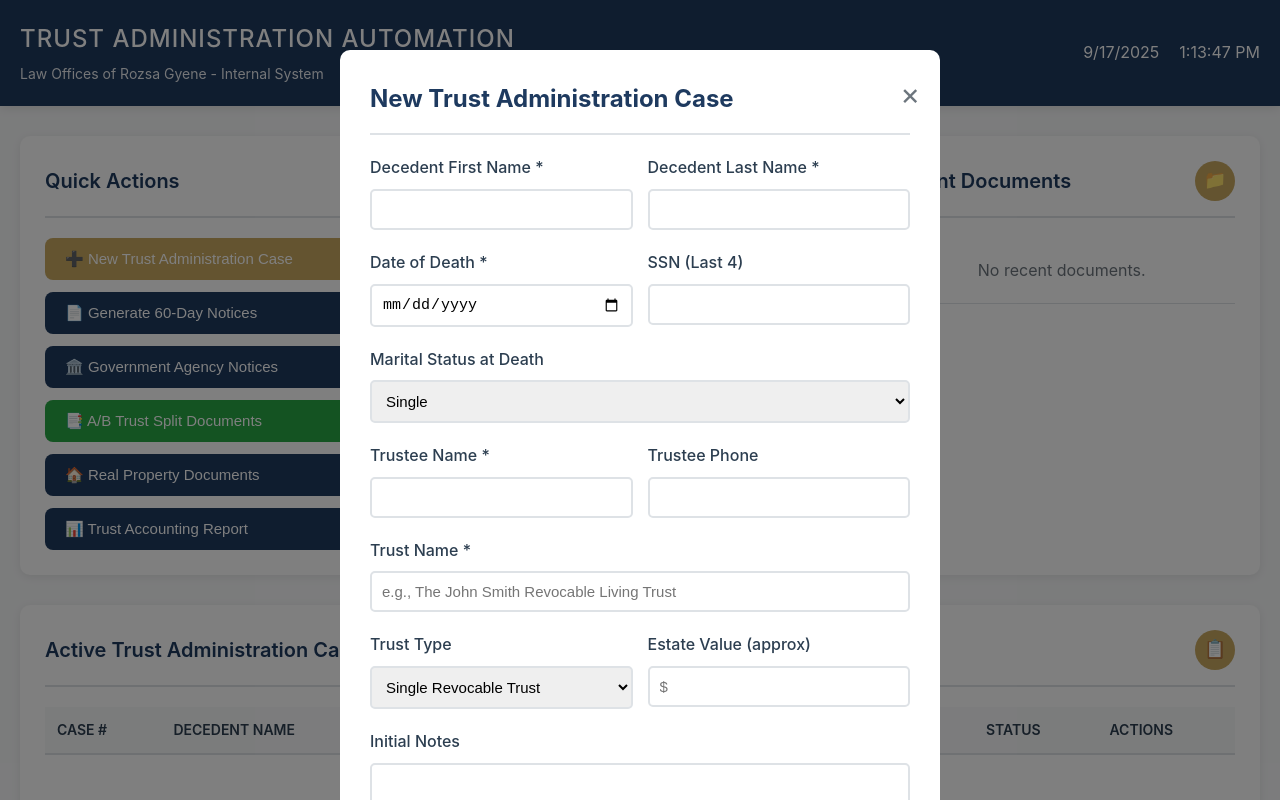
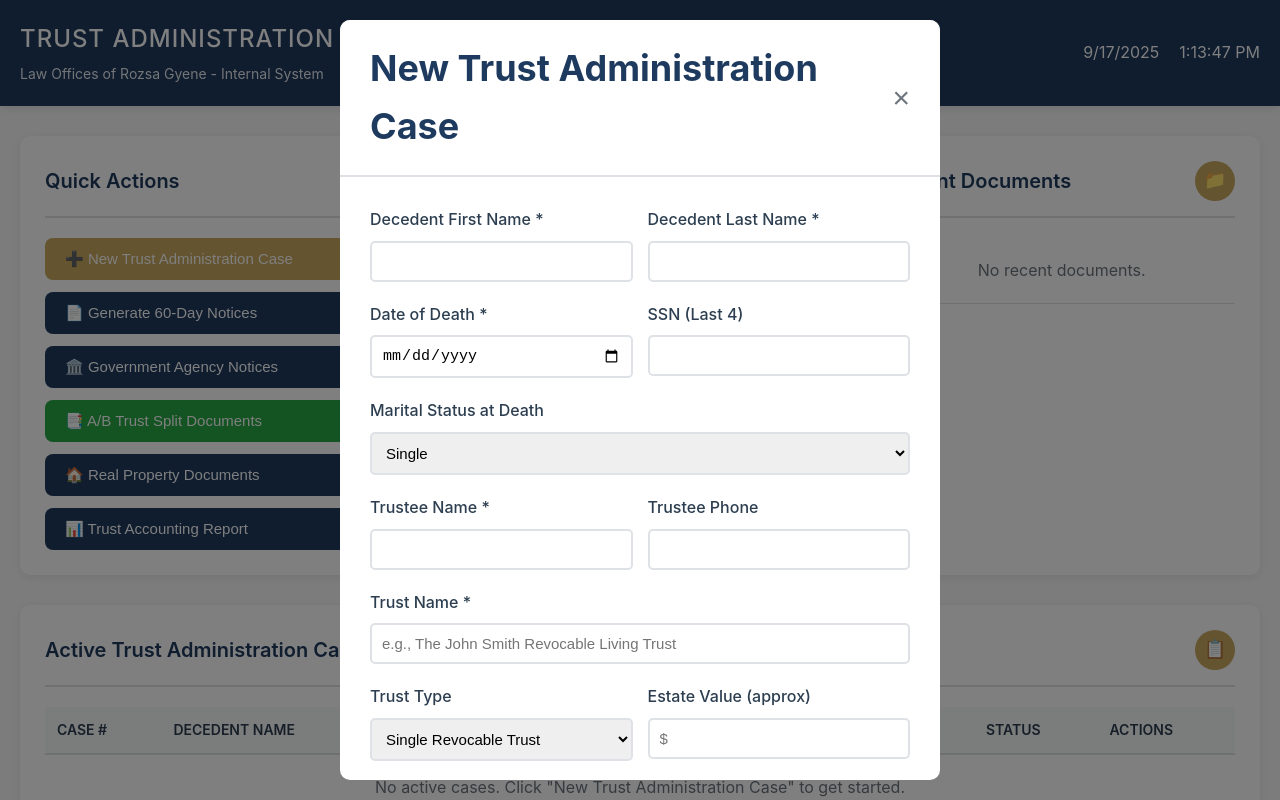
Before and after one commit to rozsagyenelaw/trustadministrationautomation, a website: page index.html in a window 1280 px wide. Both pictures are taken after a click on the button "➕ New Trust Administration Case". Shown: the top 800 px of the page. Drawn offline with Linux system fonts and the light colour scheme.

Commit message:
Update index.html

```diff
--- a/index.html
+++ b/index.html
@@ -29,6 +29,12 @@
             background: var(--background);
             color: var(--text-dark);
             line-height: 1.6;
+        }
+
+        body.modal-open {
+            overflow: hidden;
+            position: fixed;
+            width: 100%;
         }
 
         .header {
@@ -258,33 +264,55 @@
             width: 100%;
             height: 100%;
             background: rgba(0,0,0,0.5);
+            overflow-y: auto;
         }
 
         .modal-content {
             background: white;
-            margin: 50px auto;
-            padding: 30px;
+            margin: 20px auto;
+            padding: 0;
             width: 90%;
             max-width: 600px;
             border-radius: 10px;
             position: relative;
+            max-height: calc(100vh - 40px);
+            display: flex;
+            flex-direction: column;
         }
 
         .modal-header {
             font-size: 24px;
             color: var(--primary-blue);
-            margin-bottom: 20px;
-            padding-bottom: 15px;
+            padding: 20px 30px;
             border-bottom: 2px solid var(--border-color);
+            display: flex;
+            justify-content: space-between;
+            align-items: center;
+            background: white;
+            border-radius: 10px 10px 0 0;
+            position: sticky;
+            top: 0;
+            z-index: 10;
         }
 
         .close-modal {
-            position: absolute;
-            right: 20px;
-            top: 20px;
             font-size: 30px;
             color: var(--text-light);
             cursor: pointer;
+            background: none;
+            border: none;
+            padding: 0;
+            line-height: 1;
+        }
+
+        .close-modal:hover {
+            color: var(--text-dark);
+        }
+
+        .modal-body {
+            padding: 30px;
+            overflow-y: auto;
+            flex: 1;
         }
 
         .form-group {
@@ -330,6 +358,7 @@
             font-size: 16px;
             cursor: pointer;
             transition: all 0.3s;
+            width: 100%;
         }
 
         .submit-btn:hover {
@@ -382,6 +411,11 @@
 
             .form-row {
                 grid-template-columns: 1fr;
+            }
+
+            .modal-content {
+                width: 95%;
+                margin: 10px auto;
             }
         }
     </style>
@@ -540,9 +574,12 @@
     <!-- New Case Modal -->
     <div id="newCaseModal" class="modal">
         <div class="modal-content">
-            <span class="close-modal" onclick="closeNewCaseModal()">&times;</span>
-            <h2 class="modal-header">New Trust Administration Case</h2>
+            <div class="modal-header">
+                <h2>New Trust Administration Case</h2>
+                <button class="close-modal" onclick="closeNewCaseModal()">&times;</button>
+            </div>
 
+            <div class="modal-body">
                 <div class="success-message" id="success-msg"></div>
                 <div class="error-message" id="error-msg"></div>
 
@@ -624,8 +661,12 @@
                 </form>
             </div>
         </div>
+    </div>
 
     <script>
+        // Store scroll position
+        let scrollPosition = 0;
+
         // Update date and time
         function updateDateTime() {
             const now = new Date();
@@ -851,13 +892,35 @@
             }, 60000);
         });
 
-        // Modal functions
+        // Modal functions with scroll lock fix
         function openNewCaseModal() {
-            document.getElementById('newCaseModal').style.display = 'block';
+            const modal = document.getElementById('newCaseModal');
+
+            // Store current scroll position
+            scrollPosition = window.pageYOffset || document.documentElement.scrollTop;
+
+            // Lock body scroll
+            document.body.classList.add('modal-open');
+            document.body.style.top = `-${scrollPosition}px`;
+
+            // Show modal
+            modal.style.display = 'block';
         }
 
         function closeNewCaseModal() {
-            document.getElementById('newCaseModal').style.display = 'none';
+            const modal = document.getElementById('newCaseModal');
+
+            // Hide modal
+            modal.style.display = 'none';
+
+            // Unlock body scroll
+            document.body.classList.remove('modal-open');
+            document.body.style.top = '';
+
+            // Restore scroll position
+            window.scrollTo(0, scrollPosition);
+
+            // Reset form
             document.getElementById('quickIntakeForm').reset();
             document.getElementById('success-msg').style.display = 'none';
             document.getElementById('error-msg').style.display = 'none';
@@ -1034,10 +1097,15 @@
             alert('60-Day notices will be generated for case ' + caseNumber);
         }
 
+        // Generate 60-day notice
+        function generate60DayNotice(caseNumber) {
+            alert(`Generating 60-day notice for case ${caseNumber}`);
+        }
+
         // Close modal when clicking outside
         window.onclick = function(event) {
             if (event.target.classList.contains('modal')) {
-                event.target.style.display = 'none';
+                closeNewCaseModal();
             }
         }
     </script>
```
Lines whose indentation alone changed are shown as unchanged.
